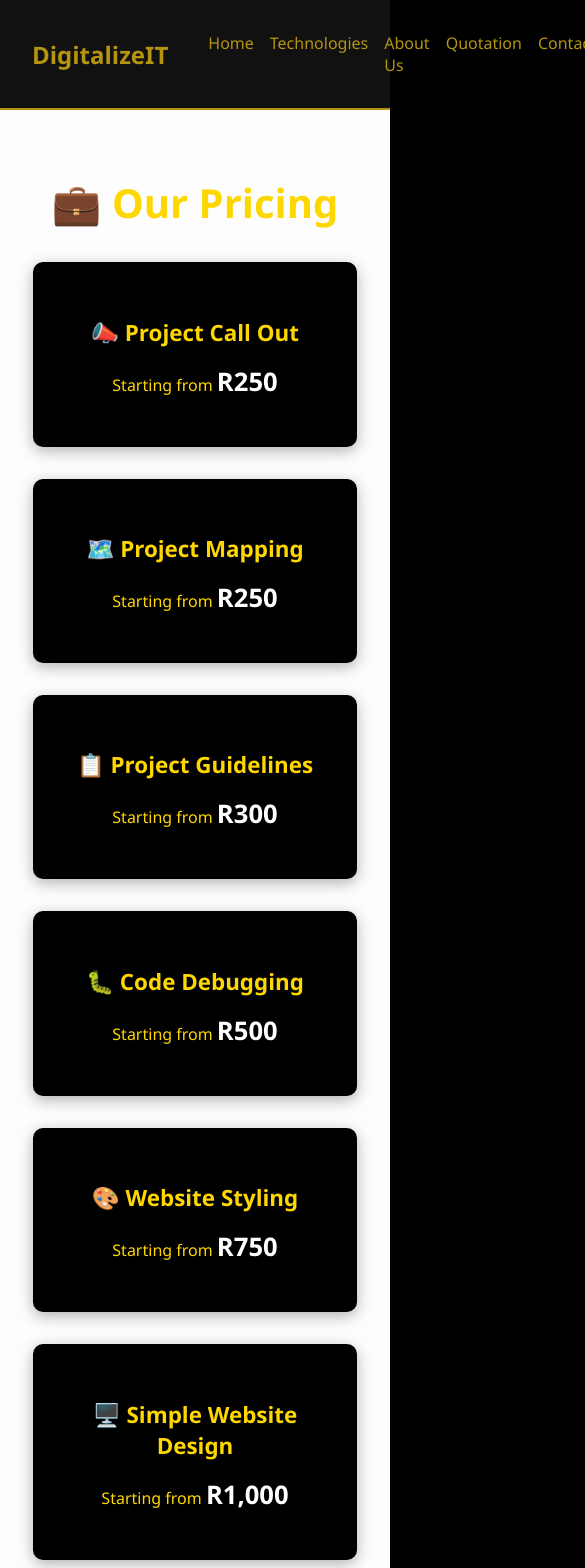
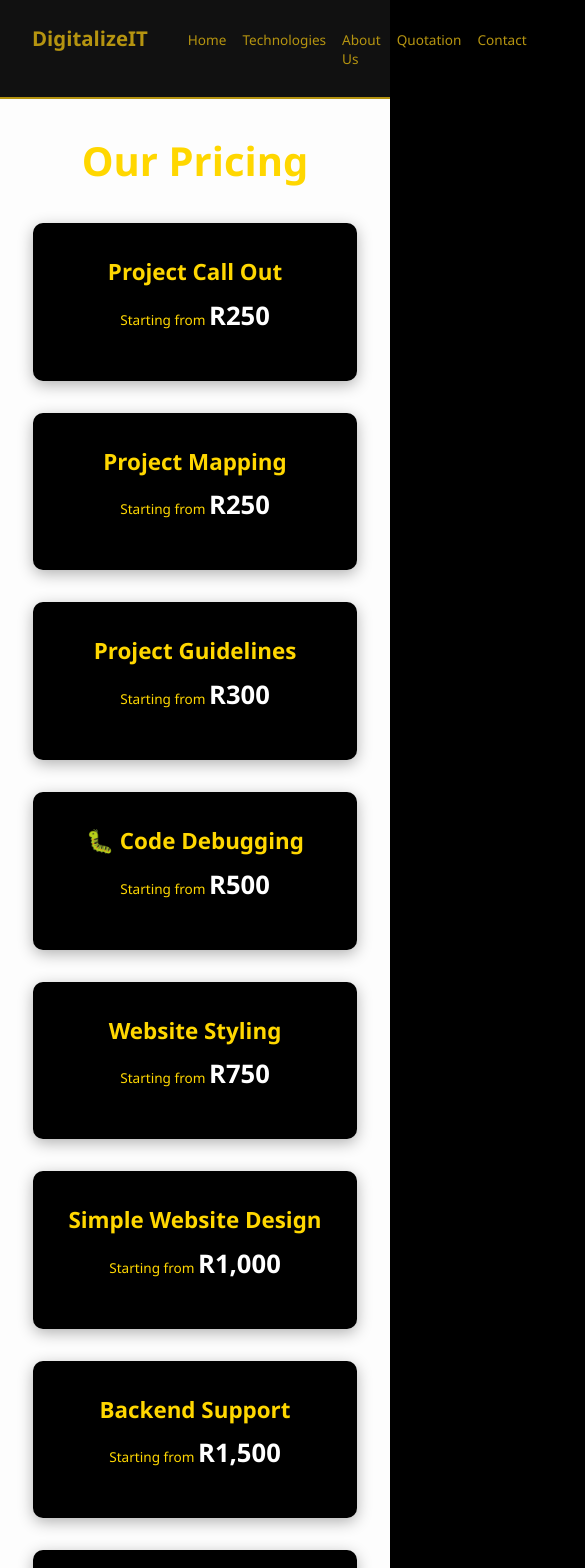
Before and after one commit to JoyLegwabe/Digitilizeit, a React (Create React App) app: page /quotation in a window 390 px wide. Shown: the top 1568 px of the page, 585 px wide, since content can reach past the window. Built offline with nearby package versions, Linux system fonts and the light colour scheme.

Commit message:
Describe your changes

```diff
--- a/src/components/Quotation.js
+++ b/src/components/Quotation.js
@@ -4,21 +4,21 @@ import './Quotation.css';
 const Quotation = () => {
   return (
     <div className="quotation-page">
-      <h2>💼 Our Pricing</h2>
+      <h2> Our Pricing</h2>
 
       <div className="quote-list">
         <div className="quote-box">
-          <h3>📣 Project Call Out</h3>
+          <h3> Project Call Out</h3>
           <p>Starting from <span className="price">R250</span></p>
         </div>
 
         <div className="quote-box">
-          <h3>🗺️ Project Mapping</h3>
+          <h3> Project Mapping</h3>
           <p>Starting from <span className="price">R250</span></p>
         </div>
 
         <div className="quote-box">
-          <h3>📋 Project Guidelines</h3>
+          <h3> Project Guidelines</h3>
           <p>Starting from <span className="price">R300</span></p>
         </div>
 
@@ -28,32 +28,32 @@ const Quotation = () => {
         </div>
 
         <div className="quote-box">
-          <h3>🎨 Website Styling</h3>
+          <h3> Website Styling</h3>
           <p>Starting from <span className="price">R750</span></p>
         </div>
 
         <div className="quote-box">
-          <h3>🖥️ Simple Website Design</h3>
+          <h3> Simple Website Design</h3>
           <p>Starting from <span className="price">R1,000</span></p>
         </div>
 
         <div className="quote-box">
-          <h3>🔧 Backend Support</h3>
+          <h3> Backend Support</h3>
           <p>Starting from <span className="price">R1,500</span></p>
         </div>
 
         <div className="quote-box">
-          <h3>🏫 School Projects</h3>
+          <h3> School Projects</h3>
           <p>Starting from <span className="price">R2,000</span></p>
         </div>
 
         <div className="quote-box">
-          <h3>🌐 Complex Website Design</h3>
+          <h3> Complex Website Design</h3>
           <p>Starting from <span className="price">R2,000</span></p>
         </div>
 
         <div className="quote-box">
-          <h3>📊 Trading Software</h3>
+          <h3> Trading Software</h3>
           <p>Starting from <span className="price">R7,000</span></p>
         </div>
       </div>
--- a/src/index.css
+++ b/src/index.css
@@ -1,13 +1,58 @@
+/* Base body styling */
 body {
   margin: 0;
+  padding: 0 20px; /* padding for small screens */
   font-family: -apple-system, BlinkMacSystemFont, 'Segoe UI', 'Roboto', 'Oxygen',
     'Ubuntu', 'Cantarell', 'Fira Sans', 'Droid Sans', 'Helvetica Neue',
     sans-serif;
   -webkit-font-smoothing: antialiased;
   -moz-osx-font-smoothing: grayscale;
+  box-sizing: border-box;
+  background-color: #f5f5f5; /* optional background */
 }
 
+/* Code styling */
 code {
-  font-family: source-code-pro, Menlo, Monaco, Consolas, 'Courier New',
-    monospace;
+  font-family: source-code-pro, Menlo, Monaco, Consolas, 'Courier New', monospace;
+  font-size: 1em; /* responsive base */
+  word-break: break-word; /* prevents overflow on small screens */
 }
+
+/* Responsive typography */
+h1, h2, h3, h4, h5, h6, p {
+  margin: 0 0 1em 0;
+  line-height: 1.5;
+}
+
+@media (max-width: 1024px) { /* Tablets */
+  body {
+    padding: 0 15px;
+    font-size: 0.95em;
+  }
+
+  code {
+    font-size: 0.9em;
+  }
+}
+
+@media (max-width: 768px) { /* Small tablets / large phones */
+  body {
+    padding: 0 10px;
+    font-size: 0.9em;
+  }
+
+  code {
+    font-size: 0.85em;
+  }
+}
+
+@media (max-width: 480px) { /* Phones */
+  body {
+    padding: 0 8px;
+    font-size: 0.85em;
+  }
+
+  code {
+    font-size: 0.8em;
+  }
+}
```
